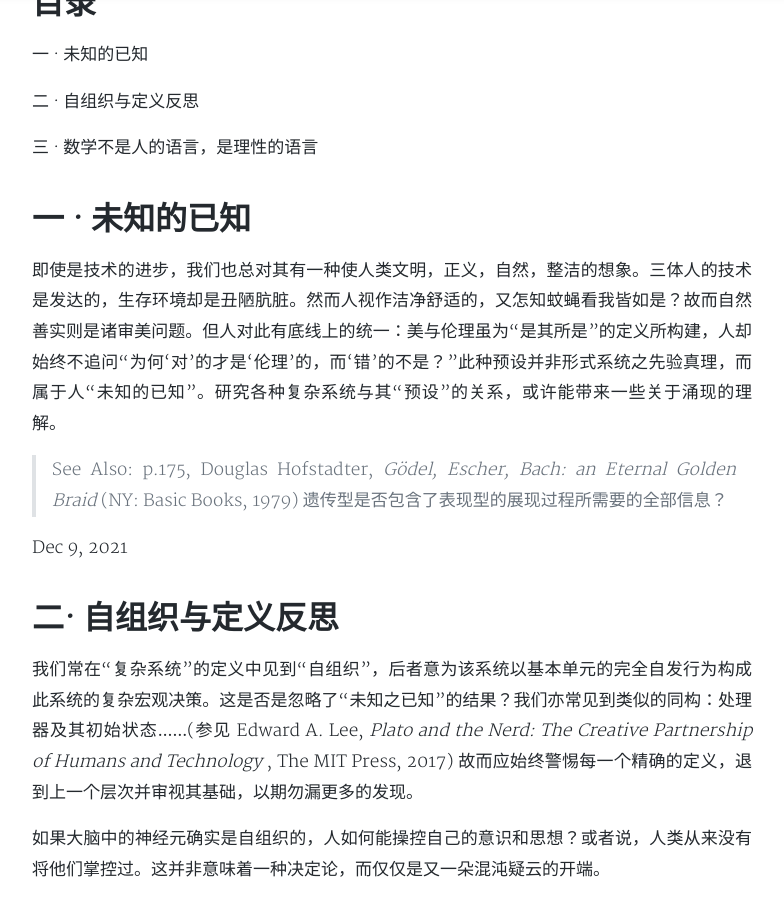
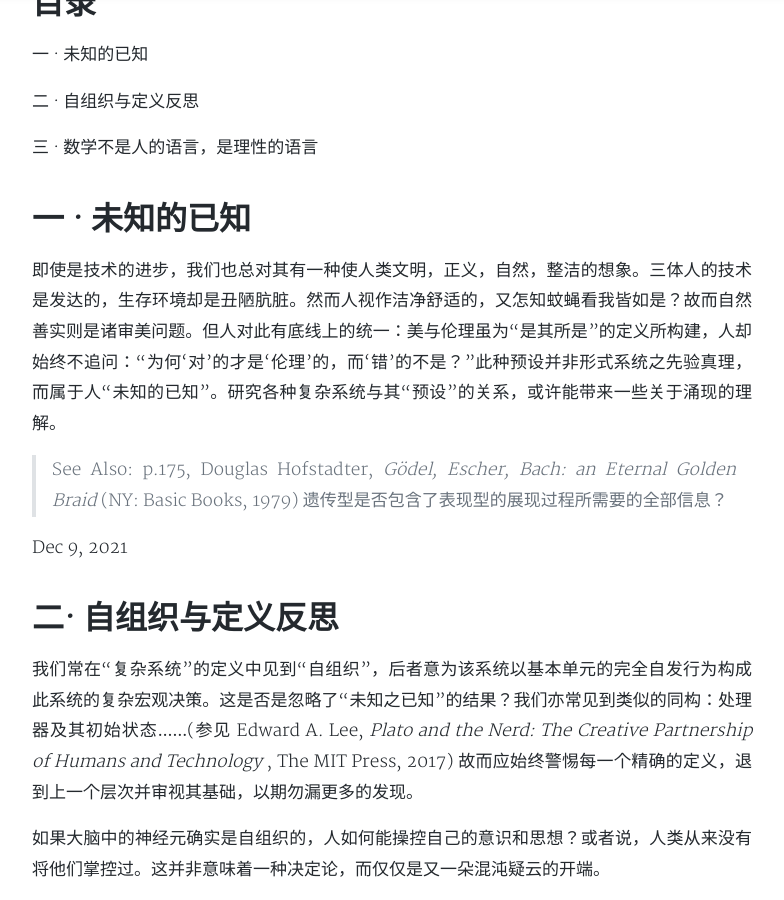
Before and after one commit to imrsp/imrsp.github.io-old, a Jekyll site: the page built from _posts/2022-01-22-essay.md, in a window 1280 px wide and 900 px high, scrolled down 654 px. Shown: the whole window, without its empty margins (248-1032 px from the left). Built offline with Jekyll 4.4.1, drawn with Linux system fonts in a browser that asks for light colours; nearby versions of some CDN libraries; comment, search, counter and statistics services are not loaded; a style sheet for code colours, icons or effects is not loaded.

```diff
--- a/_posts/2022-01-22-essay.md
+++ b/_posts/2022-01-22-essay.md
@@ -19,7 +19,7 @@ tags: essay 复杂性
 
 # 一 · 未知的已知
 
-即使是技术的进步，我们也总对其有一种使人类文明，正义，自然，整洁的想象。三体人的技术是发达的，生存环境却是丑陋肮脏。然而人视作洁净舒适的，又怎知蚊蝇看我皆如是？故而自然善实则是诸审美问题。但人对此有底线上的统一：美与伦理虽为“是其所是”的定义所构建，人却始终不追问“为何‘对’的才是‘伦理’的，而‘错’的不是？”此种预设并非形式系统之先验真理，而属于人“未知的已知”。研究各种复杂系统与其“预设”的关系，或许能带来一些关于涌现的理解。
+即使是技术的进步，我们也总对其有一种使人类文明，正义，自然，整洁的想象。三体人的技术是发达的，生存环境却是丑陋肮脏。然而人视作洁净舒适的，又怎知蚊蝇看我皆如是？故而自然善实则是诸审美问题。但人对此有底线上的统一：美与伦理虽为“是其所是”的定义所构建，人却始终不追问：“为何‘对’的才是‘伦理’的，而‘错’的不是？”此种预设并非形式系统之先验真理，而属于人“未知的已知”。研究各种复杂系统与其“预设”的关系，或许能带来一些关于涌现的理解。
 
 > See Also: p.175, Douglas Hofstadter, *Gödel, Escher, Bach: an Eternal Golden Braid* (NY: Basic Books, 1979) 遗传型是否包含了表现型的展现过程所需要的全部信息？
 
```
